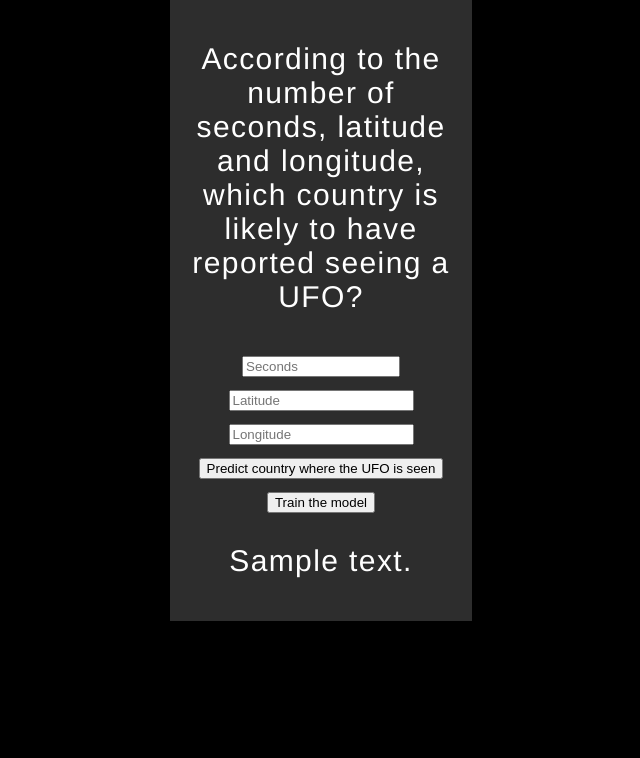
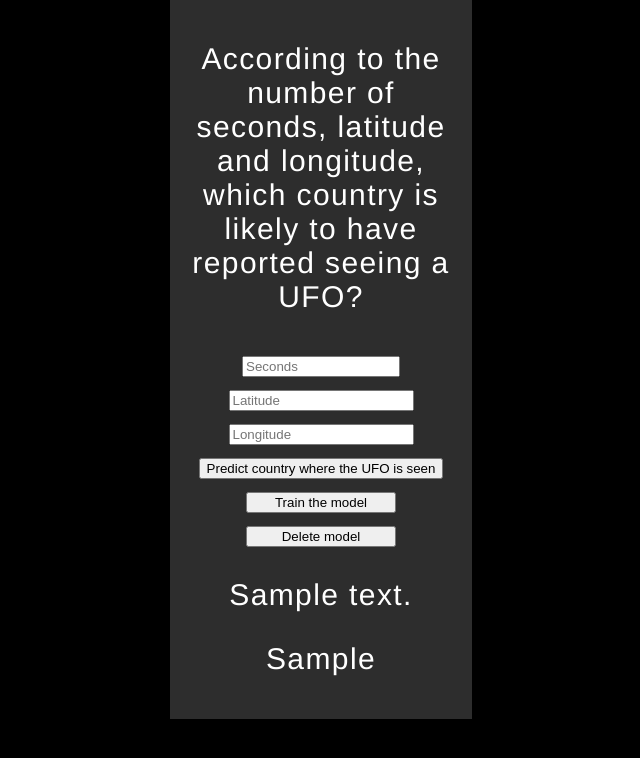
Before and after one commit to brunobdcorreia/UFO-Sighting-Predictor, a Flask app: template templates/index.html in a window 1280 px wide. Shown: the part 21-779 px from the top of the page, without its empty margins (327-967 px from the left). Run offline with Flask 2, Linux system fonts and the light colour scheme; the template is opened without the code that fills it: most values are stand-ins (such as "Sample title", 1, 10 or a date in 2020); parts of the project's set-up code (start-up, migrations or seed data) failed here and were passed over.

Commit message:
Add files via upload

```diff
--- a/templates/index.html
+++ b/templates/index.html
@@ -20,11 +20,16 @@
           <button type="submit" class="btn">Predict country where the UFO is seen</button>
         </form>
 
-        <form action="{{ url_for('train_ufo') }}" method="get">
-            <button type="button" class="btn">Train the model</button>
+        <form method="get" action="/train_ufo">
+          <input type="submit" value="Train the model" name="train_ufo_model"/>
+        </form>
+
+        <form method="get" action="/delete_ufo">
+          <input type="submit" value="Delete model" name="delete_ufo_model"/>
         </form>
 
         <p>{{ prediction_text }}</p>
+        <p>{{ model_exist }}</p>
 
       </div>
 
```
Also changed, not shown: tests/functional/test_homepage.py (added, +13 -0 lines).
